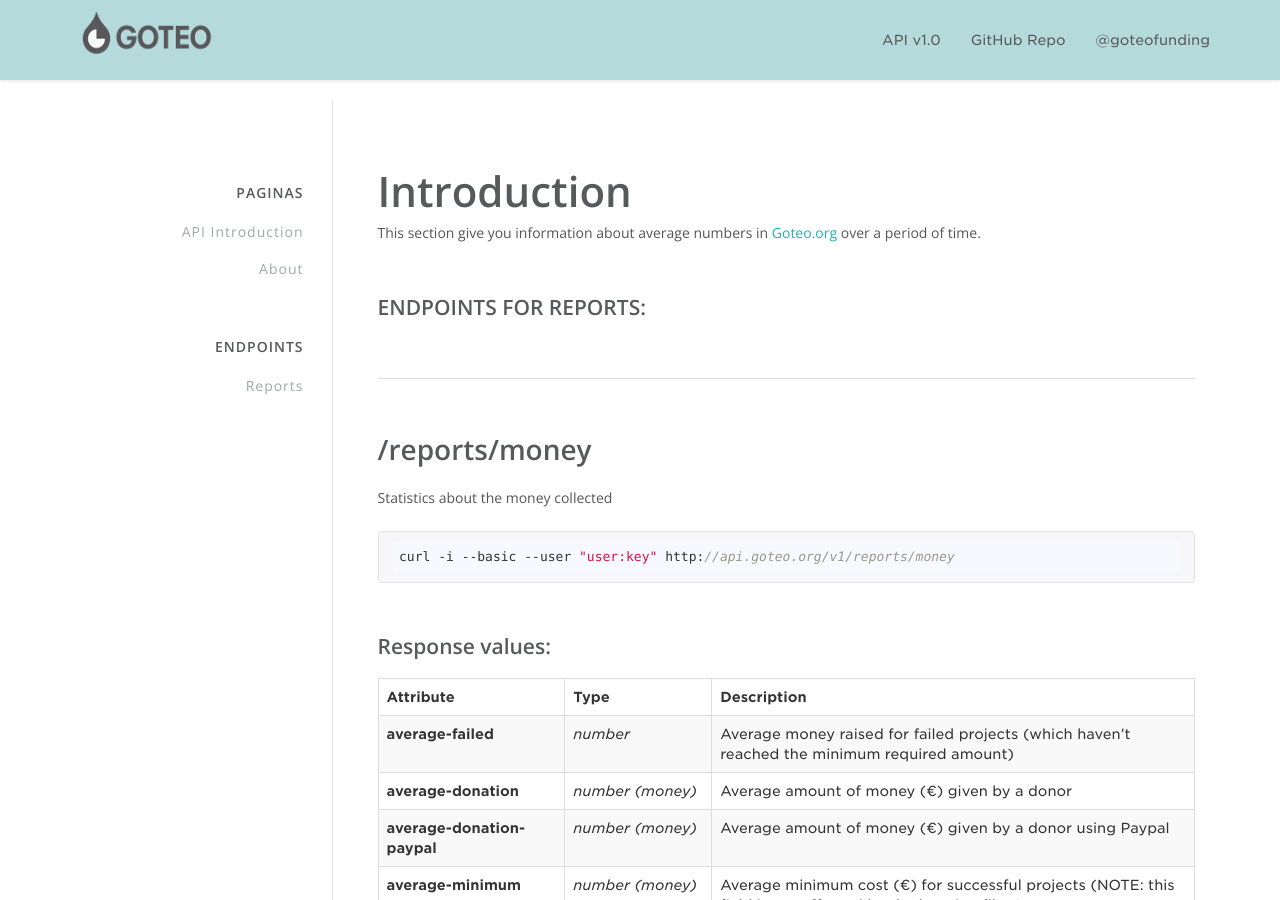
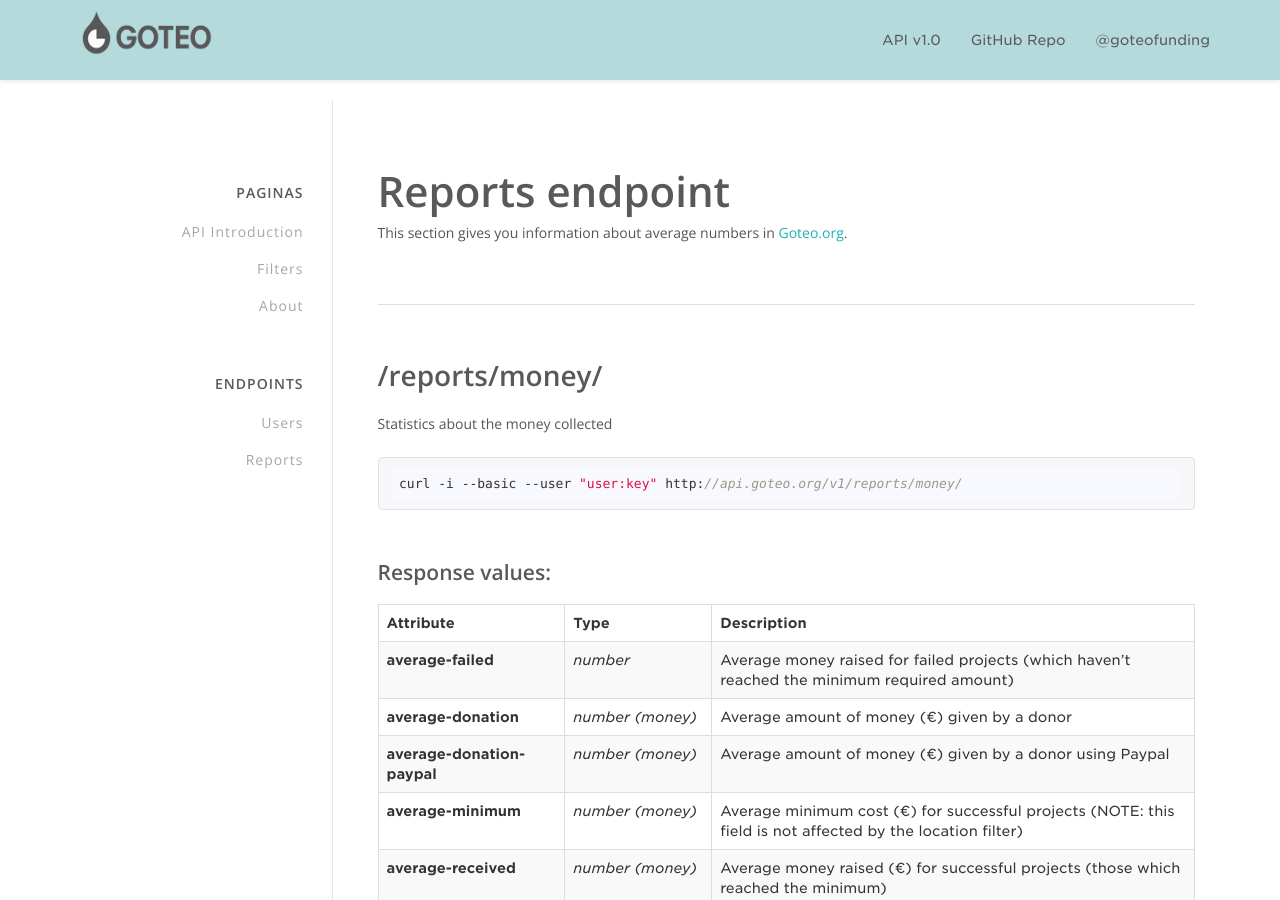
Before and after one commit to GoteoFoundation/goteo-api-doc, a Jekyll site: the page built from docs/endpoints/3_reports.md, in a window 1280 px wide and 900 px high. Built offline with Jekyll 4.4.1, drawn with Linux system fonts in a browser that asks for light colours; Markdown is read by kramdown in place of the engine named in the settings; some of the changed text lies outside the part shown.

Commit message:
Endpoint users

````diff
--- a/docs/endpoints/1_reports.md
+++ b/docs/endpoints/3_reports.md
@@ -4,19 +4,16 @@
 group: endpoint
 permalink: /reports/
 ---
-# Introduction
-
-This section give you information about average numbers in [Goteo.org](http://goteo.org) over a period of time.
-
-### ENDPOINTS FOR REPORTS:
+# Reports endpoint
+This section gives you information about average numbers in [Goteo.org](http://goteo.org).
 
 <a name="money"></a>
-## /reports/money
+## /reports/money/
 
 Statistics about the money collected
 
 ```bash
-curl -i --basic --user "user:key" {{ site.apiurl }}/reports/money
+curl -i --basic --user "user:key" {{ site.apiurl }}/reports/money/
 ```
 
 ### Response values:
@@ -65,10 +62,10 @@
 ```
 
 <a name="projects"></a>
-## /reports/projects
+## /reports/projects/
 
 ```bash
-curl -i --basic --user "user:key" {{ site.apiurl }}/reports/projects
+curl -i --basic --user "user:key" {{ site.apiurl }}/reports/projects/
 ```
 
 ### Response description:
@@ -247,10 +244,10 @@
 }
 ```
 <a name="community"></a>
-## /reports/community
+## /reports/community/
 
 ```bash
-curl -i --basic --user "user:key" {{ site.apiurl }}/reports/community
+curl -i --basic --user "user:key" {{ site.apiurl }}/reports/community/
 ```
 
 ### Response description:
@@ -558,12 +555,12 @@
 ```
 
 <a name="rewards"></a>
-## /reports/rewards
+## /reports/rewards/
 
 ### Curl Example
 
 ```bash
-curl -i --basic --user "user:key" {{ site.apiurl }}/reports/rewards
+curl -i --basic --user "user:key" {{ site.apiurl }}/reports/rewards/
 ```
 
 ### Response values:
````
Also changed, not shown: docs/2_filtering.md (added, +25 -0 lines), docs/endpoints/1_users.md (added, +26 -0 lines).
